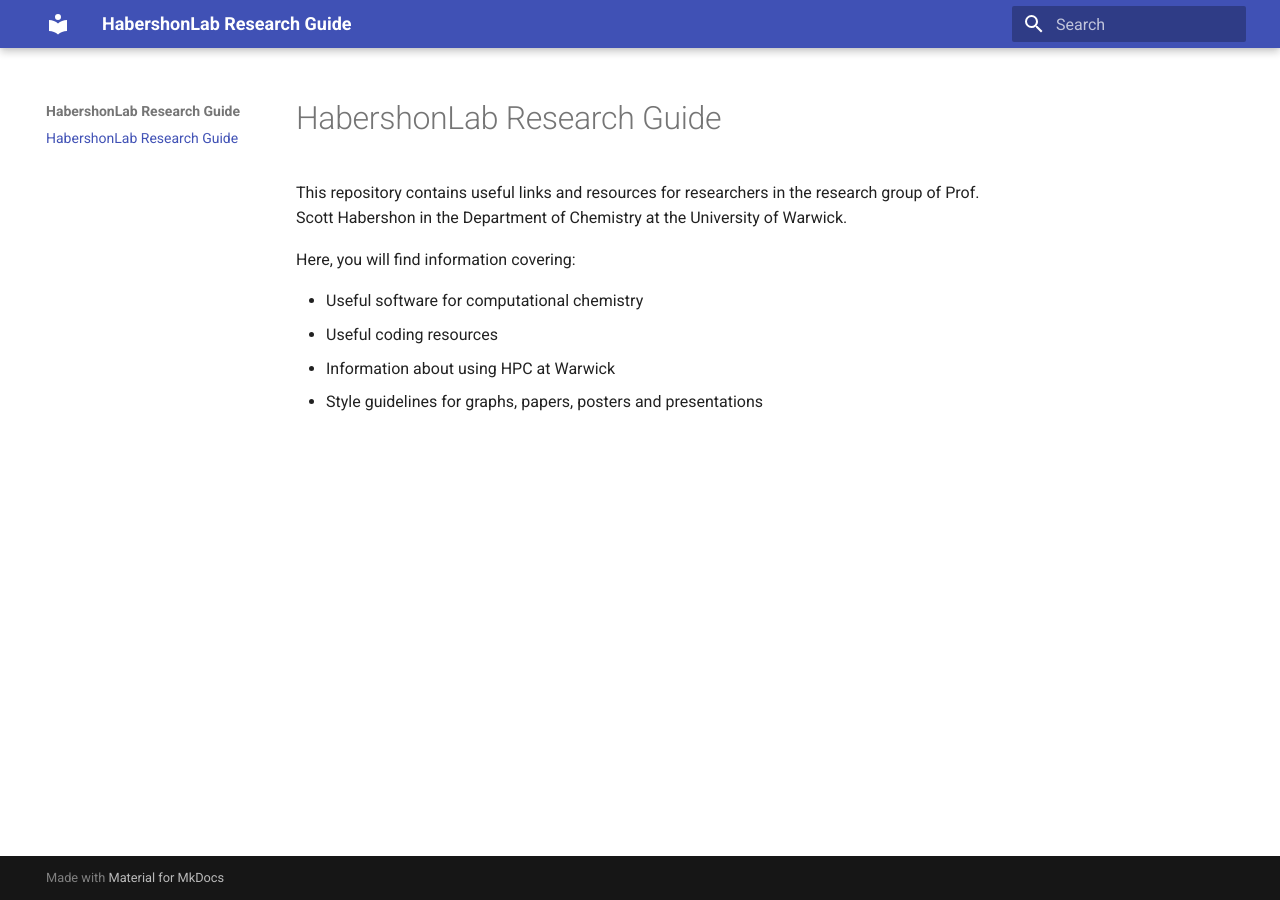
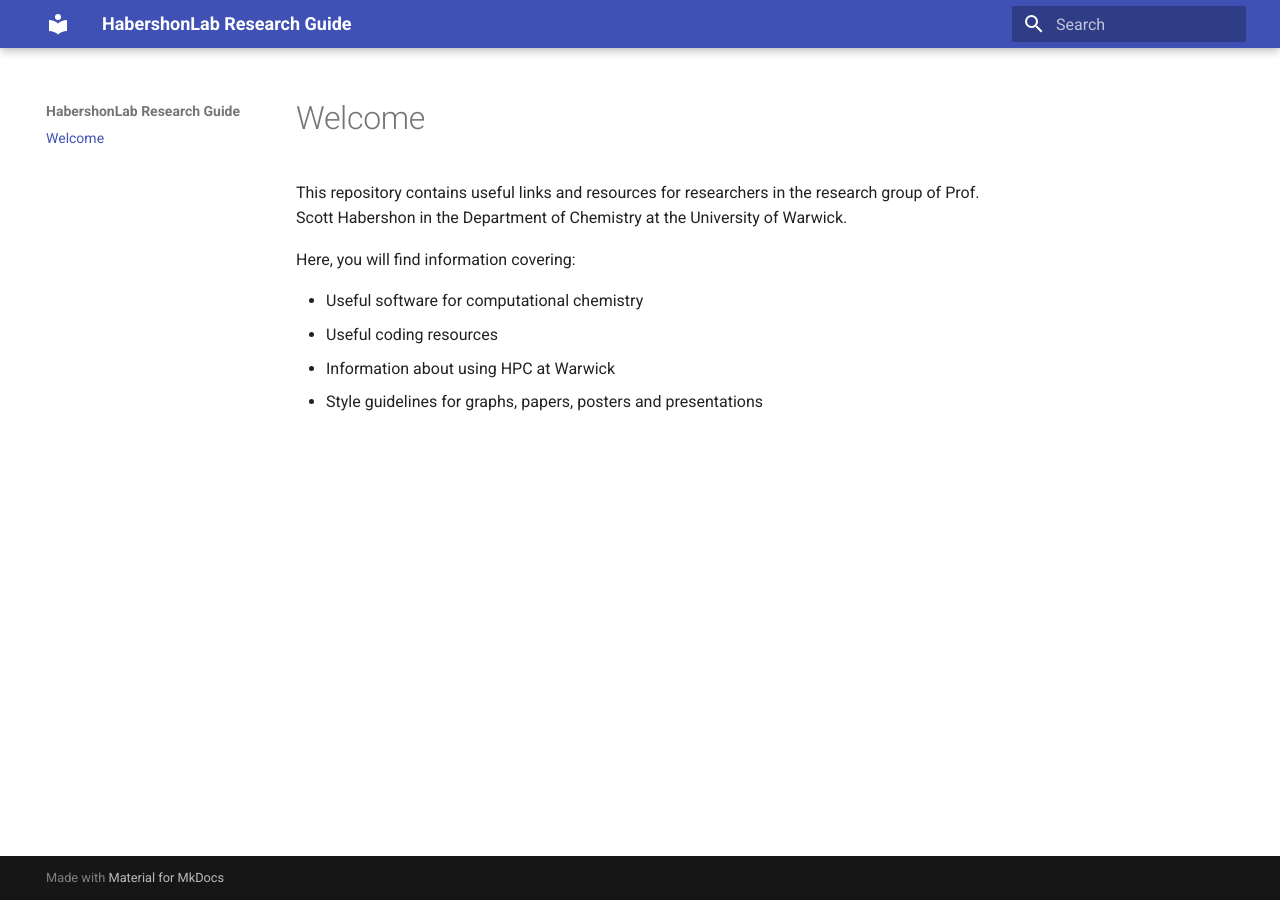
Before and after one commit to HabershonLab/research-guide, an MkDocs documentation site: the page built from docs/index.md, in a window 1280 px wide. Built offline with MkDocs 1.6.1 and Material for MkDocs 9.7.7, drawn with Linux system fonts in a browser that asks for light colours.

Commit message:
Update index.md

```diff
--- a/docs/index.md
+++ b/docs/index.md
@@ -1,4 +1,4 @@
-# HabershonLab Research Guide
+# Welcome
 
 This repository contains useful links and resources for researchers in the research group of Prof. Scott Habershon in the Department of Chemistry at the University of Warwick.
 
```
